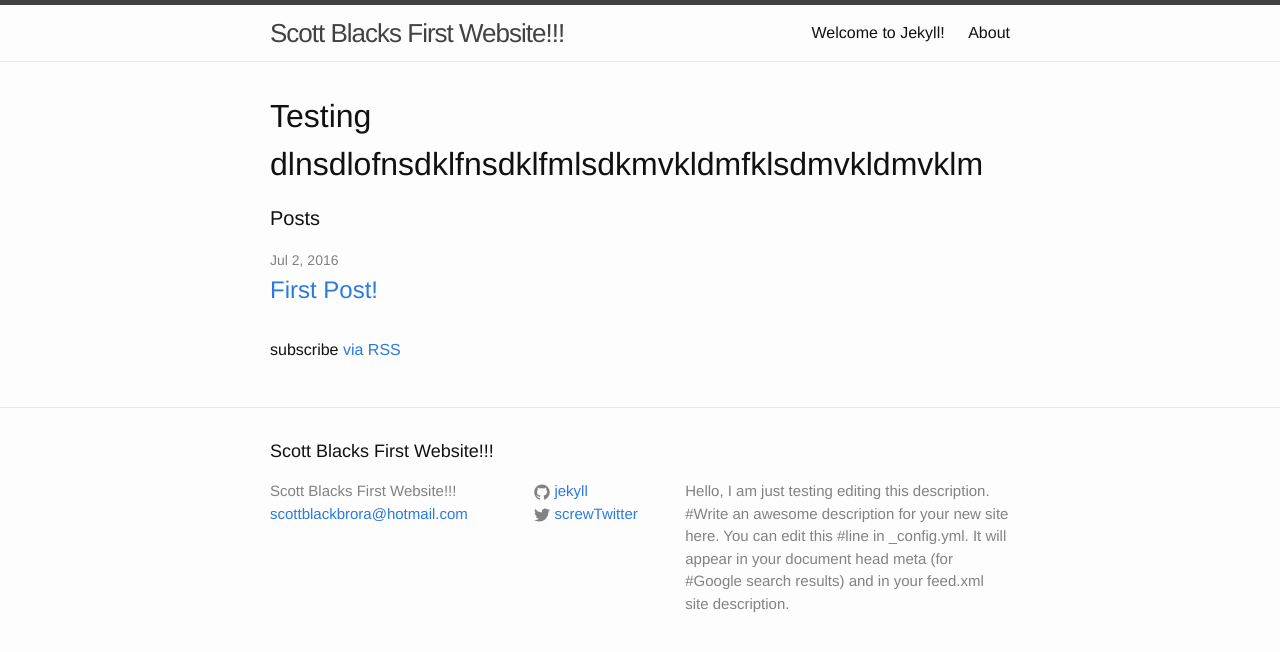
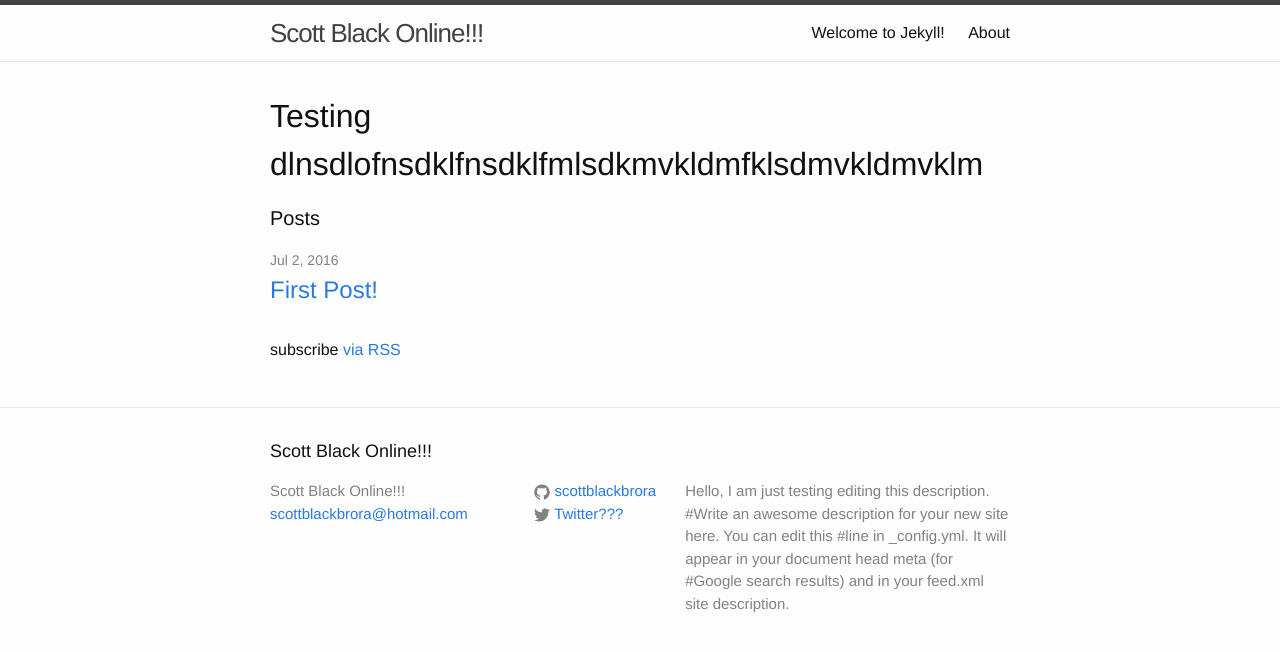
Before and after one commit to scottblackbrora/scottblackbrora.github.io, a Jekyll site: the page built from index.html, in a window 1280 px wide. Shown: the top 652 px of the page. Built offline with Jekyll 4.4.1, drawn with Linux system fonts in a browser that asks for light colours.

Commit message:
Update _config.yml

```diff
--- a/_config.yml
+++ b/_config.yml
@@ -6,7 +6,7 @@
 # 'jekyll serve'. If you change this file, please restart the server process.
 
 # Site settings
-title: Scott Blacks First Website!!!
+title: Scott Black Online!!!
 email: scottblackbrora@hotmail.com
 description: > # this means to ignore newlines until "baseurl:"
   Hello, I am just testing editing this description.
@@ -15,7 +15,7 @@ description: > # this means to ignore newlines until "baseurl:"
   #Google search results) and in your feed.xml site description.
 baseurl: "" # the subpath of your site, e.g. /blog
 url: "http://yourdomain.com" # the base hostname & protocol for your site
-twitter_username: screwTwitter
-github_username:  jekyll
+twitter_username: Twitter???
+github_username:  scottblackbrora
 # Build settings
 markdown: kramdown
```
